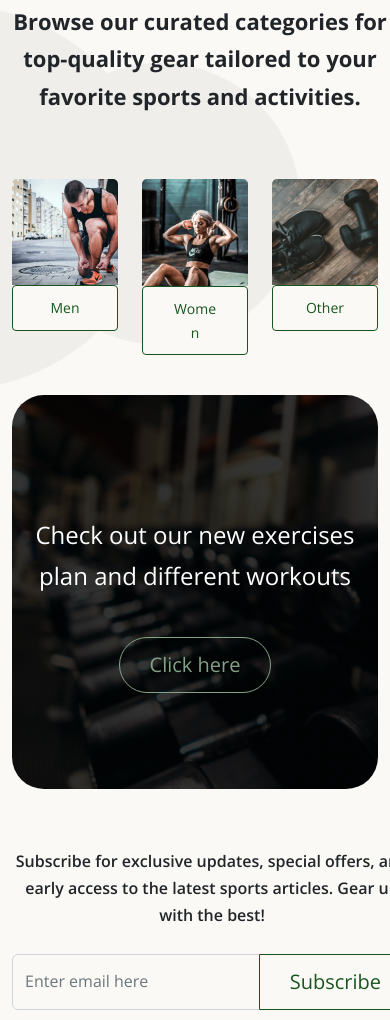
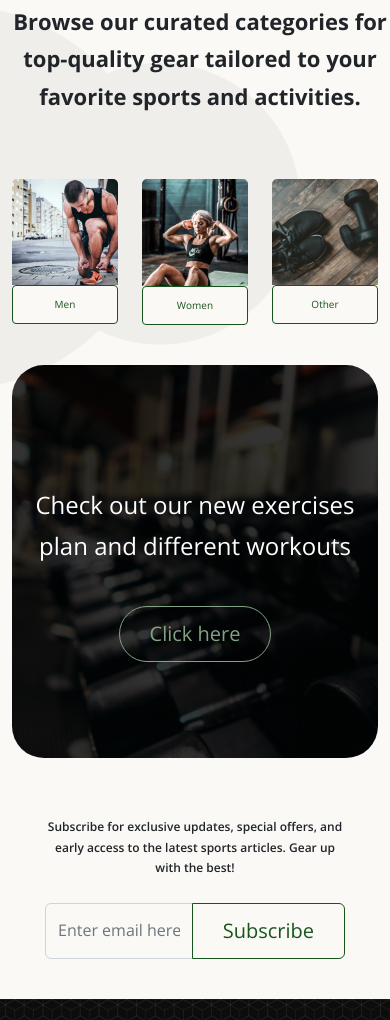
Before and after one commit to Cosmin03web/CoSports, a website: page index.html in a window 390 px wide. Shown: the part 745-1765 px from the top of the page. Drawn offline with nearby package versions, Linux system fonts and the light colour scheme; files that its build step writes are made by us from their sources.

Commit message:
responsive-fix

```diff
--- a/index.html
+++ b/index.html
@@ -72,7 +72,7 @@
             <h2 class="fs-1 m-auto">Explore Your Sport</h2>
           </div>
         </div>
-        <div class="row text-center pt-5">
+        <div class="row text-center little pt-5">
           <div class="col-12">
             <p>Browse our curated categories for top-quality gear tailored to your favorite sports and activities.</p>
           </div>
--- a/scss/styles.scss
+++ b/scss/styles.scss
@@ -161,7 +161,7 @@ a{
 
 @media(max-width: 516px){
     .crd-btn{
-        font-size: 14px !important;
+        font-size: 14px;
     }
     #footer{
         margin-top: 40px !important;
@@ -170,3 +170,17 @@ a{
         display: none;
     }
 }
+
+@media(max-width: 480px){
+    .crd-btn{
+        font-size: 10px !important;
+    }
+    .subscription p{
+        font-size: 12px !important;
+        width: 300px !important;
+    }
+    .subscription .input-group{
+        font-size: 18px;
+        width: 300px !important;
+    }
+}
```
